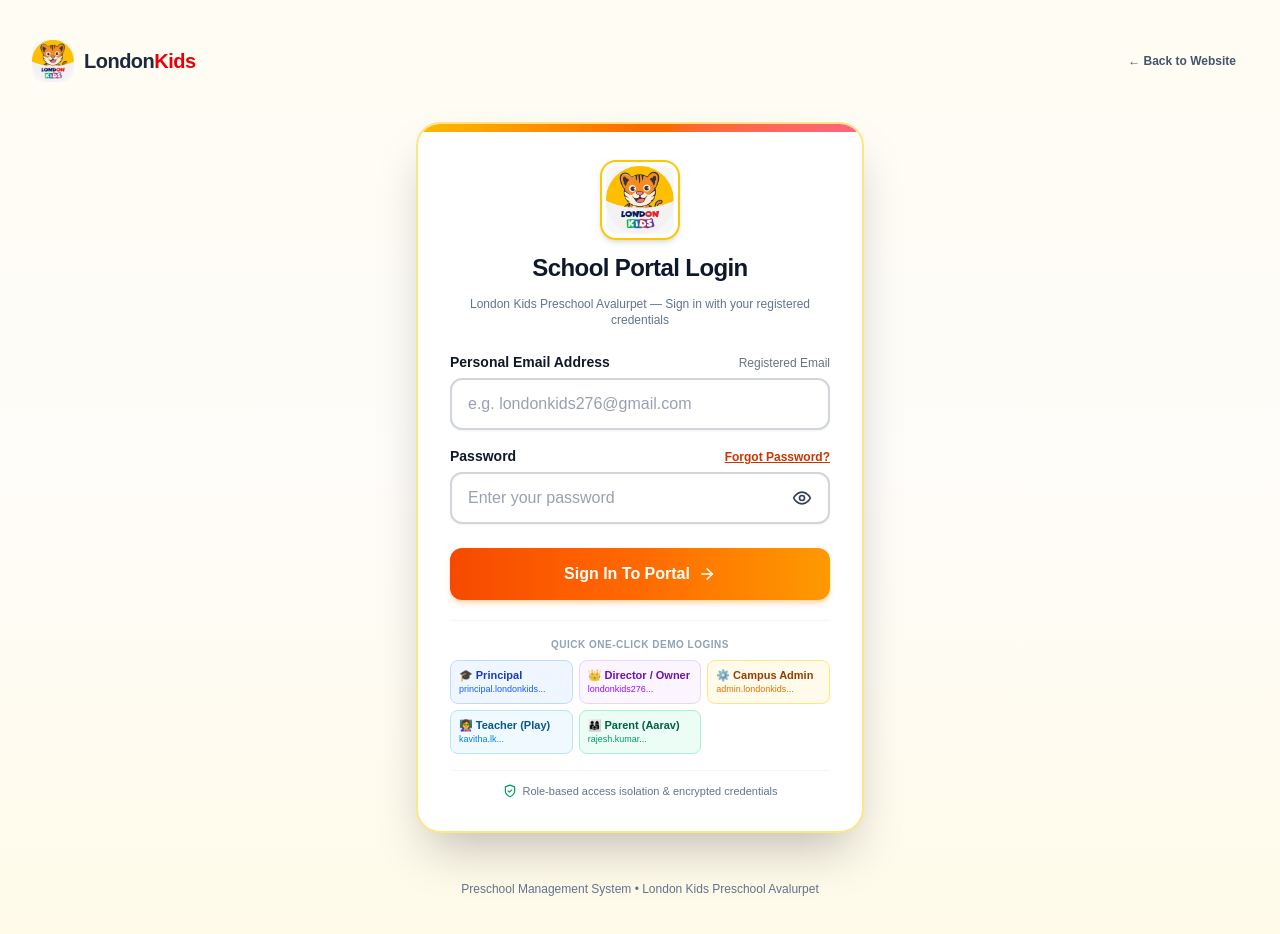
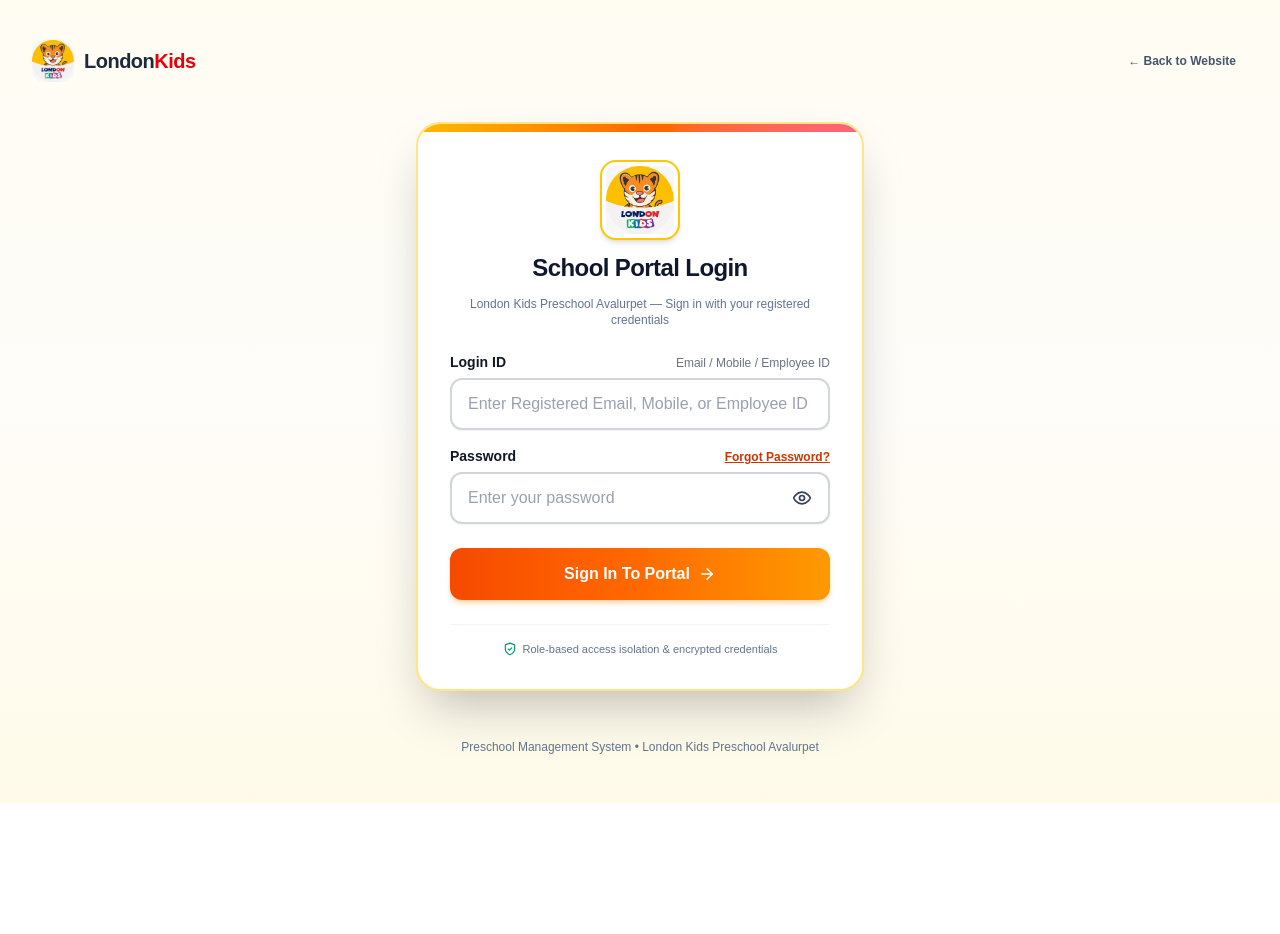
Before and after one commit to SanjayElumalai2006/london-kids-preschool-avalurpet, a Next.js app: page /login in a window 1280 px wide. Shown: the top 934 px of the page. After the commit the page ends 803 px from the top, so only its background shows below. Built offline with nearby package versions, Linux system fonts and the light colour scheme; no server answers; the database is empty.

Commit message:
feat: clean login page removing demo credentials with dedicated Login ID, password, and forgot password flow

```diff
--- a/src/app/login/page.tsx
+++ b/src/app/login/page.tsx
@@ -380,20 +380,20 @@
             <div>
               <div className="flex justify-between items-baseline mb-1.5">
                 <label htmlFor="login-email" className="block text-sm font-semibold text-gray-900">
-                  Personal Email Address
+                  Login ID
                 </label>
                 <span className="text-xs font-medium text-gray-500">
-                  Registered Email
+                  Email / Mobile / Employee ID
                 </span>
               </div>
               <input
                 id="login-email"
-                type="email"
+                type="text"
                 required
-                autoComplete="off"
+                autoComplete="username"
                 value={email}
                 onChange={(e) => setEmail(e.target.value)}
-                placeholder="e.g. londonkids276@gmail.com"
+                placeholder="Enter Registered Email, Mobile, or Employee ID"
                 className="w-full px-4 py-3 rounded-xl bg-white border-2 border-gray-300 text-gray-900 placeholder-gray-400 text-base font-medium transition-all focus:outline-none focus:border-orange-500 focus:ring-4 focus:ring-orange-100 shadow-xs"
               />
             </div>
@@ -455,81 +455,8 @@
             </div>
           </form>
 
-          {/* Quick Demo Access Bar */}
-          <div className="mt-5 pt-4 border-t border-slate-100 space-y-2">
-            <span className="text-[10px] font-black uppercase text-slate-400 tracking-wider block text-center">
-              Quick One-Click Demo Logins
-            </span>
-            <div className="grid grid-cols-2 sm:grid-cols-3 gap-1.5 text-[11px] font-bold">
-              <button
-                type="button"
-                onClick={() => {
-                  setEmail('principal.londonkids@gmail.com');
-                  setPassword('principal123');
-                }}
-                className="px-2 py-1.5 rounded-lg bg-blue-50 hover:bg-blue-100 text-blue-800 border border-blue-200 text-left transition-colors cursor-pointer"
-                title="Principal Login"
-              >
-                🎓 Principal
-                <span className="block text-[9px] text-blue-600 font-normal truncate">principal.londonkids...</span>
-              </button>
-
-              <button
-                type="button"
-                onClick={() => {
-                  setEmail('londonkids276@gmail.com');
-                  setPassword('90436 33545');
-                }}
-                className="px-2 py-1.5 rounded-lg bg-purple-50 hover:bg-purple-100 text-purple-800 border border-purple-200 text-left transition-colors cursor-pointer"
-                title="Director / Owner Login"
-              >
-                👑 Director / Owner
-                <span className="block text-[9px] text-purple-600 font-normal truncate">londonkids276...</span>
-              </button>
-
-              <button
-                type="button"
-                onClick={() => {
-                  setEmail('admin.londonkids@gmail.com');
-                  setPassword('admin123');
-                }}
-                className="px-2 py-1.5 rounded-lg bg-amber-50 hover:bg-amber-100 text-amber-800 border border-amber-200 text-left transition-colors cursor-pointer"
-                title="Campus Admin Login"
-              >
-                ⚙️ Campus Admin
-                <span className="block text-[9px] text-amber-600 font-normal truncate">admin.londonkids...</span>
-              </button>
-
-              <button
-                type="button"
-                onClick={() => {
-                  setEmail('kavitha.lk@gmail.com');
-                  setPassword('teacher123');
-                }}
-                className="px-2 py-1.5 rounded-lg bg-sky-50 hover:bg-sky-100 text-sky-800 border border-sky-200 text-left transition-colors cursor-pointer"
-                title="Teacher Login"
-              >
-                👩‍🏫 Teacher (Play)
-                <span className="block text-[9px] text-sky-600 font-normal truncate">kavitha.lk...</span>
-              </button>
-
-              <button
-                type="button"
-                onClick={() => {
-                  setEmail('rajesh.kumar@gmail.com');
-                  setPassword('parent123');
-                }}
-                className="px-2 py-1.5 rounded-lg bg-emerald-50 hover:bg-emerald-100 text-emerald-800 border border-emerald-200 text-left transition-colors cursor-pointer"
-                title="Parent Login"
-              >
-                👨‍👩‍👧 Parent (Aarav)
-                <span className="block text-[9px] text-emerald-600 font-normal truncate">rajesh.kumar...</span>
-              </button>
-            </div>
-          </div>
-
           {/* Privacy Note */}
-          <div className="mt-4 pt-3 border-t border-slate-100 flex items-center justify-center gap-1.5 text-[11px] text-slate-500 font-medium">
+          <div className="mt-6 pt-4 border-t border-slate-100 flex items-center justify-center gap-1.5 text-[11px] text-slate-500 font-medium">
             <ShieldCheck size={14} className="text-emerald-600" />
             <span>Role-based access isolation &amp; encrypted credentials</span>
           </div>
```
